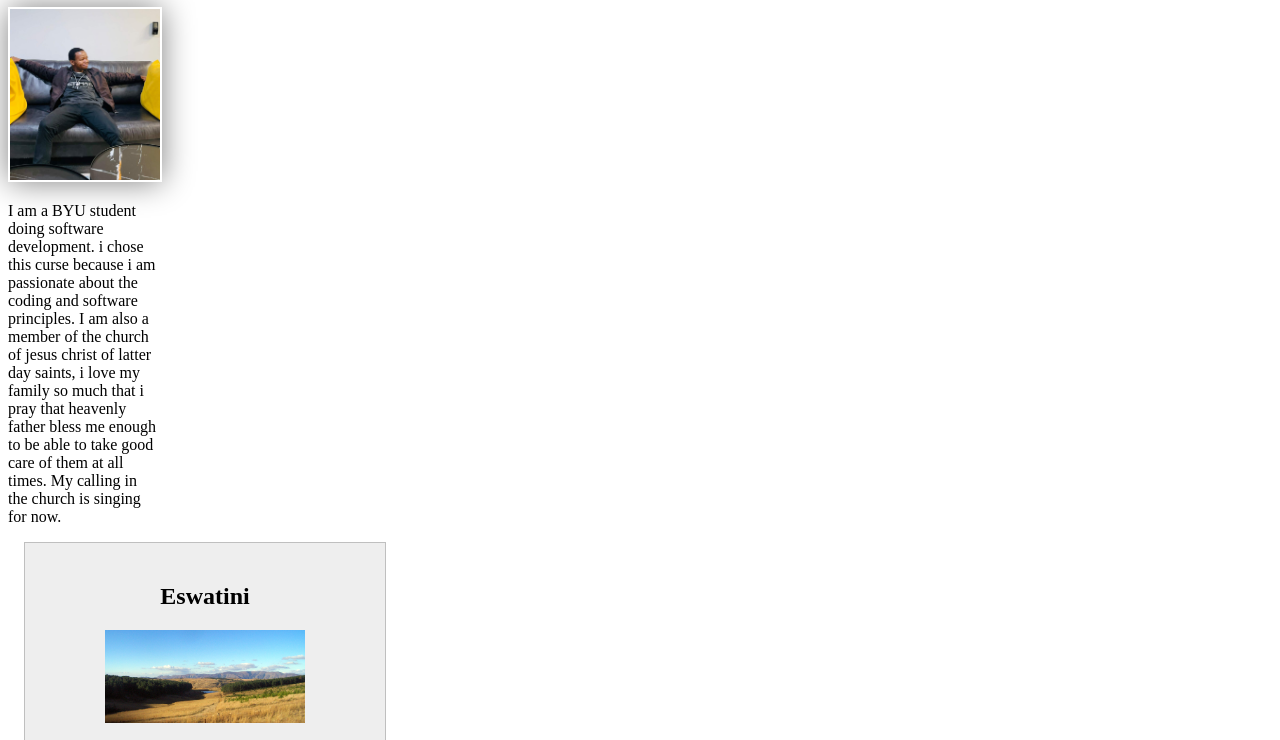
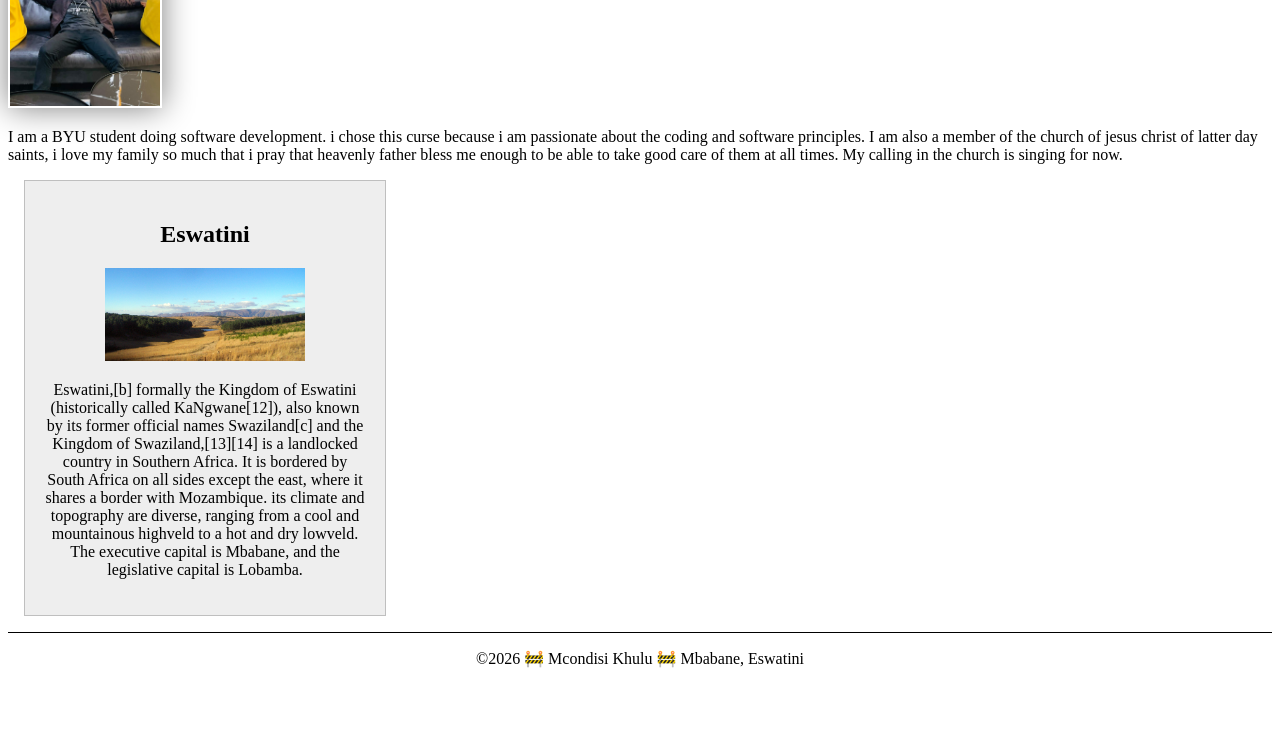
Before and after one commit to McondisiKhulu/wdd130, a plain HTML site: page index.html in a window 1280 px wide. Shown: the part 291-1031 px from the top of the page. After the commit the page ends 975 px from the top, so only its background shows below. Drawn offline with Linux system fonts and the light colour scheme.

Commit message:
add width

```diff
--- a/styles/styles.css
+++ b/styles/styles.css
@@ -25,7 +25,7 @@ main img {
 }
 
 main {
-    max-width: 150px;
+    max-width: 100%;
 }
 
 p {
```
